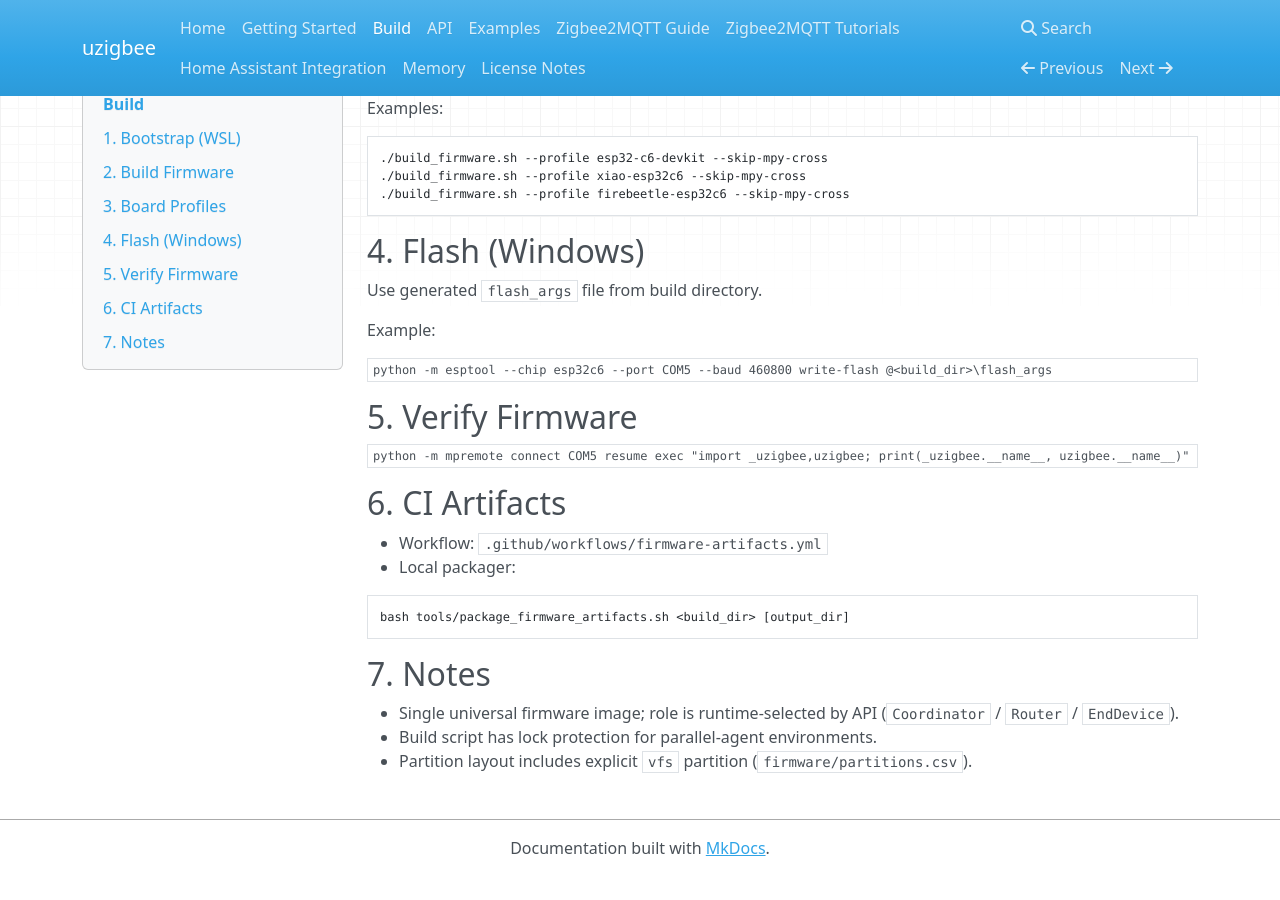
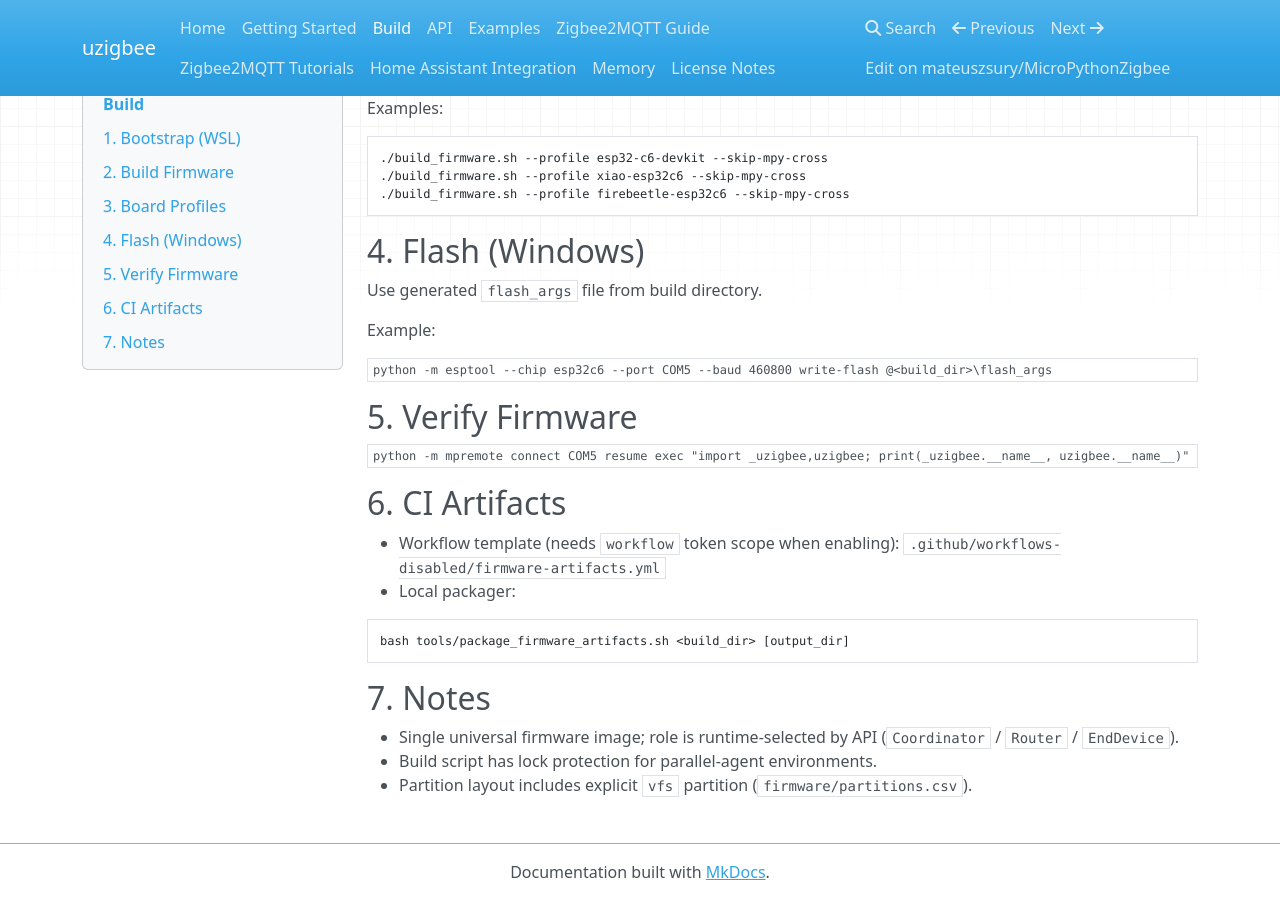
Before and after one commit to mateuszsury/uZigbee, an MkDocs documentation site: the page built from docs/BUILD.md, in a window 1280 px wide and 900 px high, scrolled down 782 px. Built offline with MkDocs 1.6.1, drawn with Linux system fonts in a browser that asks for light colours; nearby versions of some CDN libraries; before the commit the page ends 1658 px from its top, so only the background shows below that.

Commit message:
docs: finalize mkdocs metadata and workflow template path

````diff
--- a/docs/BUILD.md
+++ b/docs/BUILD.md
@@ -69,7 +69,7 @@
 
 ## 6. CI Artifacts
 
-- Workflow: `.github/workflows/firmware-artifacts.yml`
+- Workflow template (needs `workflow` token scope when enabling): `.github/workflows-disabled/firmware-artifacts.yml`
 - Local packager:
 
 ```bash
--- a/mkdocs.yml
+++ b/mkdocs.yml
@@ -1,7 +1,8 @@
 site_name: uzigbee
 site_description: MicroPython Zigbee library for ESP32-C6
-site_url: https://example.invalid/uzigbee
-repo_name: uzigbee
+site_url: https://mateuszsury.github.io/MicroPythonZigbee/
+repo_name: mateuszsury/MicroPythonZigbee
+repo_url: https://github.com/mateuszsury/MicroPythonZigbee
 docs_dir: docs
 
 theme:
````
